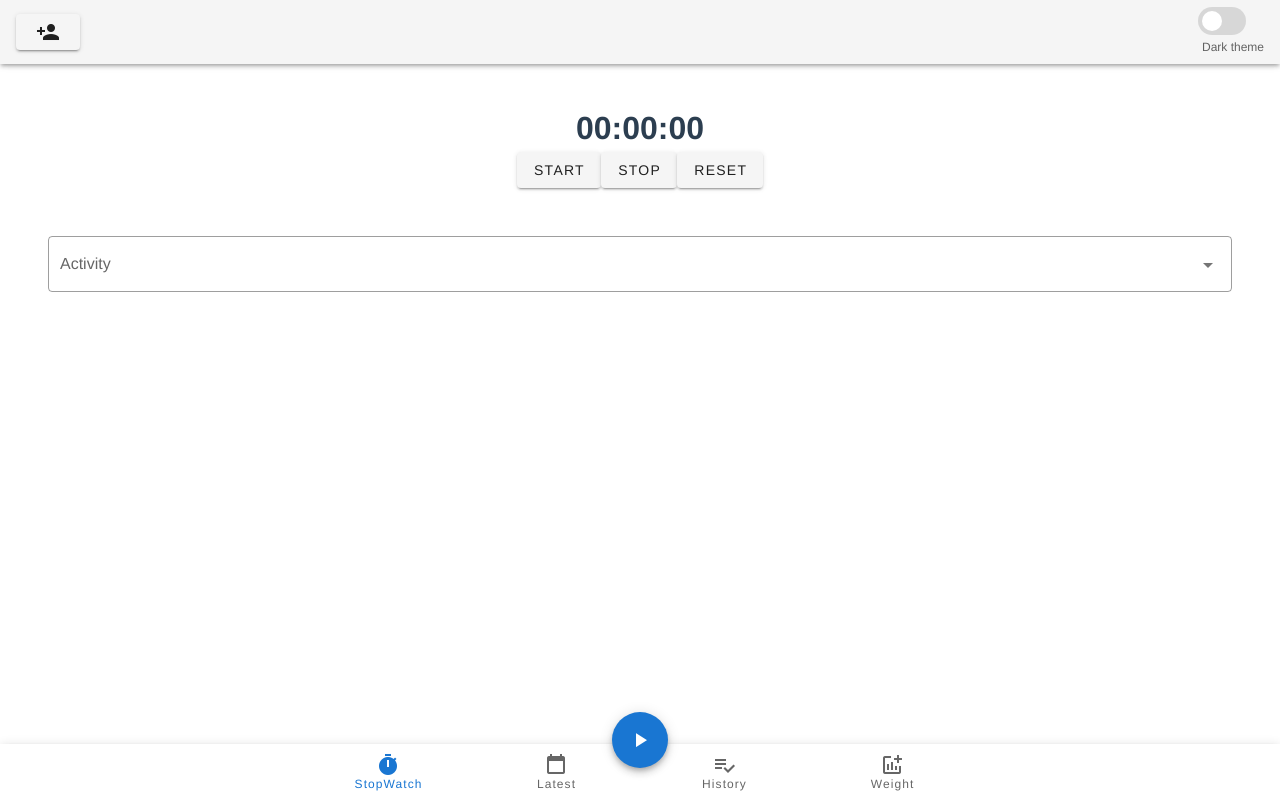
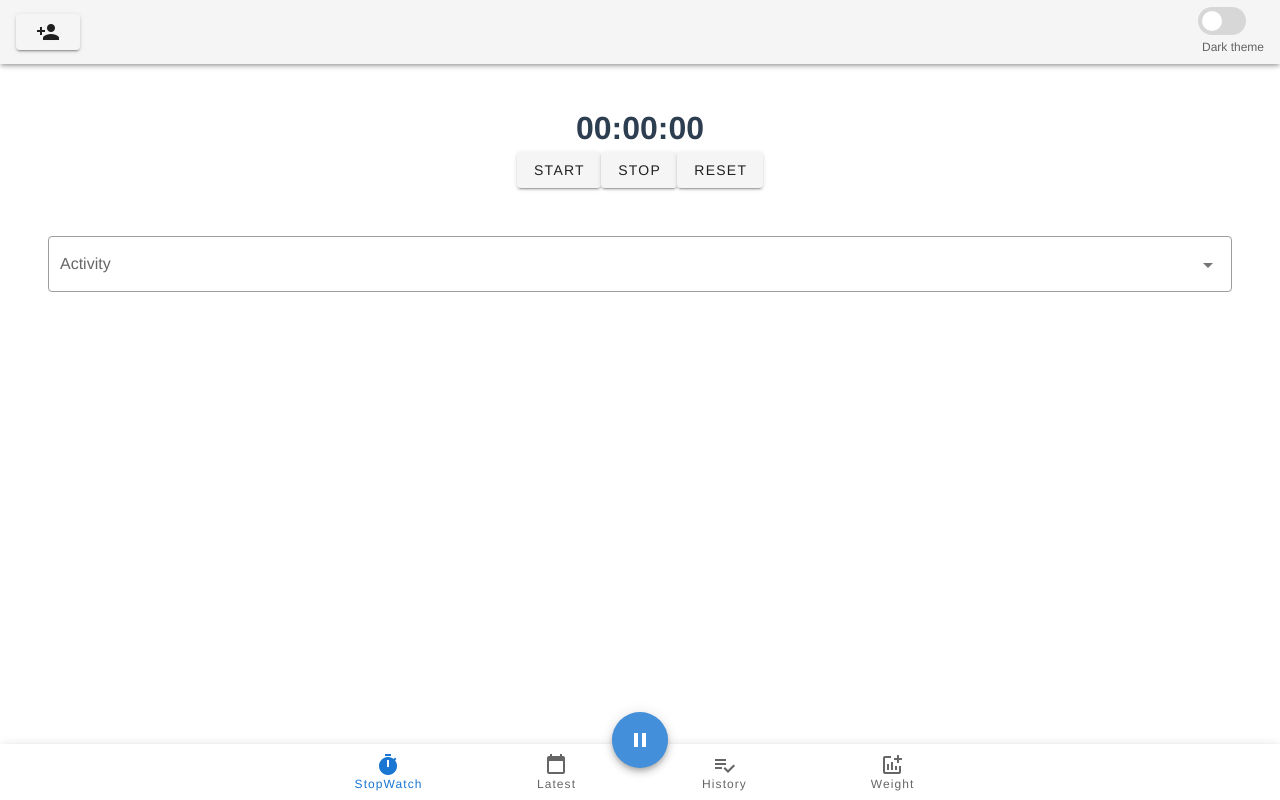
Before and after one commit to NordThing/Health-PWA, a Vue app: page / in a window 1280 px wide. Built offline with nearby package versions, Linux system fonts and the light colour scheme.

Commit message:
Adding methods to FAB

```diff
--- a/src/components/FloatingActionButton.vue
+++ b/src/components/FloatingActionButton.vue
@@ -9,7 +9,7 @@
           absolute
           right
           style="z-index:5; bottom:32px; left:50%; transform: translate(-50%); "
-          @click="say('hi')"
+          @click="handleSubmit"
         >
           <v-icon v-if="fab">
             mdi-pause
@@ -22,6 +22,15 @@
 </template>
 
 <script>
-
-
+export default {
+  name: 'Test',
+  methods: {
+    handleSubmit() {
+      console.log('Testing handleSubmit')
+    },
+    fab() {
+      console.log('This one will switch icon')
+    },
+  },
+}
 </script>
```
